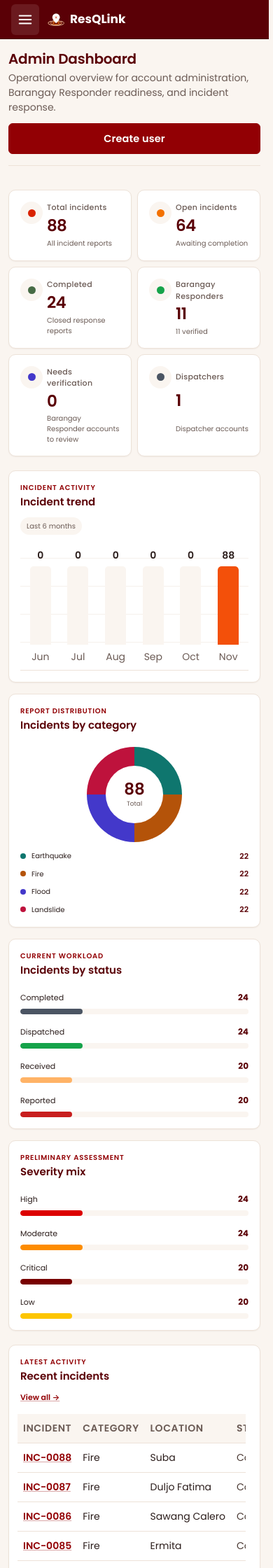
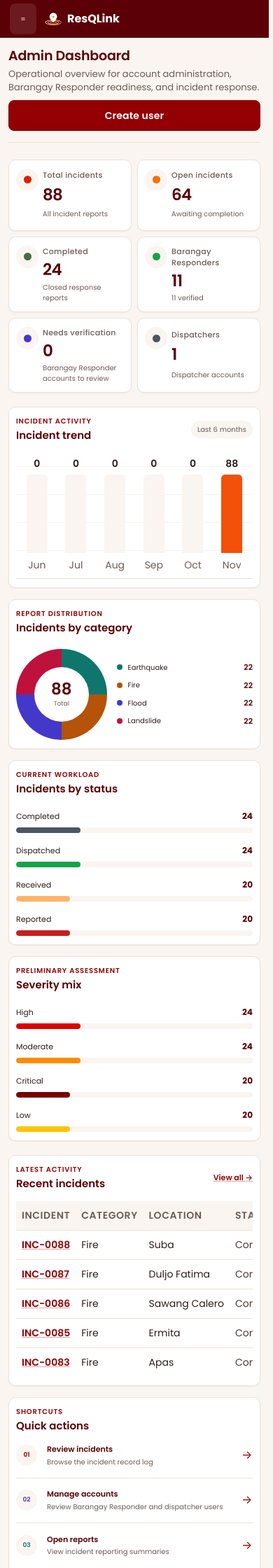
Before and after one commit to adrianemontano/ResQLink, a Laravel app: page /admin/dashboard in a window 390 px wide. Shown: the top 2240 px of the page at 70% size. Run offline with Laravel 12, Linux system fonts and the light colour scheme; a user stored in the database is signed in; data comes from the database, SQL or seed files in the repository.

Commit message:
refactor(ui): mobile-first responsive scaling, typography tuning, and zero overflow

```diff
--- a/backend/public/css/resqlink-responsive.css
+++ b/backend/public/css/resqlink-responsive.css
@@ -1,38 +1,91 @@
-/* Shared responsive refinements for 320px phones through small desktop screens. */
+/*
+ * ResQLink Responsive & Mobile-First Refinements
+ * Ensures zero horizontal overflow across 320px–480px viewports through desktop.
+ */
+
+/* 1. Global Viewport & Container Reset */
+html,
+body {
+    box-sizing: border-box;
+    margin: 0;
+    max-width: 100vw;
+    overflow-x: hidden;
+    position: relative;
+    width: 100%;
+}
+
+*,
+*::before,
+*::after {
+    box-sizing: inherit;
+}
+
+.dashboard-shell {
+    box-sizing: border-box;
+    max-width: 100vw;
+    min-width: 0;
+    overflow-x: hidden;
+    position: relative;
+    width: 100%;
+}
 
 .dashboard-main,
-.dashboard-shell,
 .card,
 .panel,
+.split,
+.grid,
+.header-row,
 .detail-grid,
 .detail-left,
 .detail-right,
-.header-row > div {
+.form-grid {
+    box-sizing: border-box;
+    max-width: 100%;
     min-width: 0;
 }
 
-.dashboard-main img,
-.card img,
-.panel img,
-.maplibregl-canvas {
+img,
+svg,
+video,
+canvas {
+    height: auto;
+    max-width: 100%;
+}
+
+/* Prevent long text strings/hashes/URLs from pushing container width */
+p, span, h1, h2, h3, h4, td, th, li, label, .metric, .badge, .report-stat-val {
+    overflow-wrap: break-word;
+    word-break: break-word;
+}
+
+/* Universal table wrapper & table containment */
+table {
+    box-sizing: border-box;
     max-width: 100%;
 }
 
 .table-scroll,
-.admin-table-wrap {
+.admin-table-wrap,
+.card > table,
+.panel > table,
+section > table {
+    -webkit-overflow-scrolling: touch;
+    box-sizing: border-box;
+    display: block;
     max-width: 100%;
     overflow-x: auto;
     overscroll-behavior-x: contain;
-    -webkit-overflow-scrolling: touch;
+    width: 100%;
 }
 .table-scroll > table,
-.admin-table-wrap > table { min-width: 760px; }
+.admin-table-wrap > table { min-width: 700px; }
 
 .notification-dropdown {
     max-height: min(460px, calc(100dvh - 100px));
     overflow-y: auto;
 }
 
+/* Tablet viewports (761px - 1180px) */
 @media (min-width: 761px) and (max-width: 1180px) {
     .dashboard-main { padding: var(--space-5); }
     .header-row { gap: var(--space-3); }
@@ -54,9 +107,9 @@
         color: #ffffff;
         display: flex;
         gap: 12px;
-        height: 56px;
+        height: 54px;
         justify-content: flex-start;
-        padding: 0 16px;
+        padding: 0 14px;
         position: sticky;
         top: 0;
         width: 100%;
@@ -70,46 +123,38 @@
         color: #ffffff;
         cursor: pointer;
         display: inline-flex;
-        height: 40px;
+        height: 38px;
         justify-content: center;
-        min-width: 40px;
+        min-width: 38px;
         padding: 0;
         transition: background .15s ease;
-        width: 40px;
+        width: 38px;
     }
     .mobile-menu-toggle:active { background: rgba(255, 255, 255, .25); }
-    .mobile-menu-toggle svg {
-        fill: none;
-        height: 22px;
-        stroke: currentColor;
-        stroke-linecap: round;
-        stroke-linejoin: round;
-        stroke-width: 2.2;
-        width: 22px;
-    }
+    .mobile-menu-toggle svg { fill: none; height: 20px; stroke: currentColor; stroke-width: 2.2; width: 20px; }
     .mobile-header-brand {
         align-items: center;
         color: #ffffff;
         display: inline-flex;
-        font-size: 17px;
+        font-size: 16px;
         font-weight: 700;
         gap: 8px;
         text-decoration: none;
     }
     .mobile-header-brand .sidebar-brand-mark { align-items: center; display: inline-flex; }
-    .mobile-header-brand .sidebar-mark-img { height: 24px; width: 24px; object-fit: contain; }
+    .mobile-header-brand .sidebar-mark-img { height: 22px; width: 22px; object-fit: contain; }
 
-    /* 2. Slide-out Left Sidebar Drawer */
+    /* Left Drawer Sidebar */
     .sidebar {
         background: var(--rosewood);
         bottom: 0;
-        box-shadow: 4px 0 28px rgba(0, 0, 0, .4);
+        box-shadow: 4px 0 24px rgba(0, 0, 0, .4);
         display: flex;
         flex-direction: column;
         height: 100vh;
         height: 100dvh;
         left: 0;
-        max-width: 300px;
+        max-width: 290px;
         opacity: 0;
         overflow-x: hidden;
         overflow-y: auto;
@@ -243,7 +269,47 @@
     }
     .dashboard-shell.sidebar-open .sidebar-overlay { opacity: 1; pointer-events: auto; }
 
-    /* 4. Enhanced Mobile Form Controls & Touch Targets */
+    /* 3. Scaled Typography (Reduced oversized font sizes) */
+    h1, .header-row h1, .volunteer-topbar h1 {
+        font-size: 19px !important;
+        letter-spacing: -.01em;
+        line-height: 1.25;
+    }
+    h2, .card > h2, .header-row h2 {
+        font-size: 15px !important;
+        line-height: 1.35;
+    }
+    h3 { font-size: 14px !important; }
+    p, .header-row > div > p, .volunteer-topbar p {
+        font-size: 13px !important;
+        line-height: 1.5;
+    }
+    .metric, .report-stat-val {
+        font-size: 21px !important;
+        line-height: 1.2;
+    }
+
+    /* 4. Balanced Padding & Margins */
+    .dashboard-main {
+        margin: 0 !important;
+        max-width: 100vw !important;
+        min-width: 0 !important;
+        overflow-x: hidden;
+        padding: 14px 12px 24px !important;
+        width: 100% !important;
+    }
+    .card, .panel, .admin-analytics-card, .chart-card {
+        border-radius: 10px !important;
+        padding: 12px 10px !important;
+    }
+    .dashboard-main > * + * { margin-top: 12px !important; }
+    .dashboard-main > .header-row + * { margin-top: 12px !important; }
+    .header-row { align-items: flex-start; flex-wrap: wrap; gap: 8px; margin-bottom: 12px; }
+    .header-row > .button, .header-row > a.button { width: 100%; }
+    .header-row .actions { width: 100%; }
+    .header-row .actions > a { flex: 1 1 120px; }
+
+    /* 5. Mobile Form Controls & Textboxes */
     input[type="text"],
     input[type="email"],
     input[type="password"],
@@ -252,214 +318,87 @@
     input[type="tel"],
     select,
     textarea {
-        box-sizing: border-box;
-        font-size: 16px !important;
-        min-height: 44px;
-        padding: 10px 14px;
-        border-radius: var(--radius-sm, 8px);
-        width: 100%;
+        border-radius: 8px !important;
+        box-sizing: border-box !important;
+        font-size: 16px !important; /* Prevents auto-zoom in iOS Safari */
+        max-width: 100% !important;
+        min-height: 44px !important;
+        padding: 8px 12px !important;
+        width: 100% !important;
     }
-    textarea { min-height: 100px; line-height: 1.5; }
-    label { display: block; font-size: 13.5px; font-weight: 600; margin-bottom: 6px; }
+    textarea { min-height: 90px !important; line-height: 1.5; }
+    label { display: block; font-size: 13px; font-weight: 600; margin-bottom: 5px; }
 
     button,
     .button,
     input[type="submit"],
     a.button {
-        border-radius: var(--radius-sm, 8px);
-        font-size: 14.5px;
-        font-weight: 600;
-        min-height: 44px;
-        padding: 10px 18px;
+        border-radius: 8px !important;
+        box-sizing: border-box !important;
+        font-size: 14px !important;
+        font-weight: 600 !important;
+        min-height: 44px !important;
+        padding: 8px 16px !important;
     }
 
-    .form-grid { gap: 16px; grid-template-columns: 1fr; }
-    .form-actions { flex-direction: column; gap: 10px; }
+    .form-grid { gap: 12px !important; grid-template-columns: 1fr !important; }
+    .form-actions { flex-direction: column; gap: 8px; }
     .form-actions > * { width: 100%; }
 
-    .dashboard-main { min-width: 0; padding: 18px 14px 28px; width: 100%; }
-    .dashboard-main > .header-row + * { margin-top: 18px; }
+    /* Grids & Cards scaling */
+    .grid, .admin-metrics { gap: 8px !important; grid-template-columns: repeat(2, minmax(0, 1fr)) !important; }
+    .report-stat-grid { gap: 8px !important; grid-template-columns: repeat(2, minmax(0, 1fr)) !important; }
+    .split, .detail-grid, .admin-bottom-grid { grid-template-columns: minmax(0, 1fr); }
+    .detail-list { gap: 6px; grid-template-columns: minmax(80px, .7fr) minmax(0, 1.3fr); }
+    .detail-list dt { font-size: 11.5px; }
+    .detail-list dd { font-size: 13.5px; }
 
+    /* Filters & chips */
+    .status-filter-chips { gap: 6px !important; margin-bottom: 10px !important; }
+    .status-filter-chip { font-size: 12px !important; min-height: 34px !important; padding: 0 10px !important; }
+    .record-scope-nav { gap: 4px; overflow-x: auto; flex-wrap: nowrap; }
+    .record-scope-item { flex: 0 0 auto; font-size: 12px; padding: 8px 10px; white-space: nowrap; }
+    .filter-row, .record-filter-row, .report-filter-row {
+        display: grid;
+        gap: 8px;
+        grid-template-columns: 1fr;
+    }
+    .filter-row label, .record-filter-row label, .report-filter-row label { width: 100%; }
+    .filter-row button, .record-filter-row button, .report-filter-row button,
+    .filter-row > a, .record-filter-row > a { width: 100% !important; }
+
+    /* Map container */
+    .map-controls { align-items: stretch; flex-direction: column; padding: 10px; }
+    .map-search-box { max-width: none; width: 100%; }
+    .map-status-legend { display: grid; gap: 6px; grid-template-columns: repeat(2, minmax(0, 1fr)); }
+    .map-status-legend button.map-status-pill { height: 40px; min-height: 40px; font-size: 11px; }
+    .resqlink-map { height: clamp(320px, calc(100dvh - 300px), 540px); min-height: 320px; }
+    #incident-mini-map.resqlink-map { height: 260px; min-height: 260px; }
+    .volunteer-map-wrap { height: 360px; min-height: 320px; }
+
+    /* Topbar dispatcher info */
     .dashboard-topbar {
         align-items: center;
         flex-wrap: wrap;
-        gap: 8px;
-        margin-bottom: 16px !important;
-        padding-bottom: 8px !important;
+        gap: 6px;
+        margin-bottom: 12px !important;
+        padding-bottom: 6px !important;
     }
-    .dashboard-topbar > div:first-child { flex: 1 1 100%; font-size: 12px !important; margin: 0 !important; }
+    .dashboard-topbar > div:first-child { flex: 1 1 100%; font-size: 11.5px !important; margin: 0 !important; }
     .notifications-widget { margin-left: auto; }
-
-    .header-row { align-items: flex-start; flex-wrap: wrap; gap: 12px; margin-bottom: 16px; }
-    .header-row h1,
-    .volunteer-topbar h1 { font-size: 21px; line-height: 1.25; }
-    .header-row > .button,
-    .header-row > a.button { width: 100%; }
-    .header-row .actions { width: 100%; }
-    .header-row .actions > a { flex: 1 1 140px; }
-
-    .grid,
-    .admin-metrics { grid-template-columns: repeat(2, minmax(0, 1fr)); }
-    .grid .card { padding: 14px; }
-    .metric,
-    .report-stat-val { overflow-wrap: anywhere; }
-    .report-stat-grid { grid-template-columns: repeat(2, minmax(0, 1fr)); }
-
-    .filter-row,
-    .record-filter-row,
-    .report-filter-row {
-        align-items: stretch;
-        display: grid;
-        gap: 12px;
-        grid-template-columns: minmax(0, 1fr);
-    }
-    .filter-row label,
-    .record-filter-row label,
-    .report-filter-row label { min-width: 0; width: 100%; }
-    .filter-row input,
-    .filter-row select,
-    .record-filter-row input,
-    .record-filter-row select,
-    .report-filter-row input,
-    .report-filter-row select,
-    .filter-row button,
-    .record-filter-row button,
-    .report-filter-row button,
-    .filter-row > a,
-    .record-filter-row > a { width: 100% !important; }
-    .report-filter-row p { grid-column: auto; grid-row: auto; }
-
-    .split,
-    .detail-grid,
-    .admin-bottom-grid { grid-template-columns: minmax(0, 1fr); }
-    .detail-list { grid-template-columns: minmax(92px, .75fr) minmax(0, 1.25fr); }
-
-    .admin-analytics-grid { grid-template-columns: minmax(0, 1fr); }
-    .admin-trend-card,
-    .admin-category-card,
-    .admin-analytics-grid > .admin-analytics-card:nth-child(n + 3) { grid-column: 1 / -1; }
-    .admin-category-layout { grid-template-columns: minmax(88px, .8fr) minmax(0, 1.2fr); gap: 12px; }
-    .admin-category-donut { max-width: 128px; }
-
-    .record-scope-nav { gap: 2px; overflow-x: auto; flex-wrap: nowrap; }
-    .record-scope-item { flex: 0 0 auto; padding: 10px 9px; white-space: nowrap; }
-    .record-scope-count { margin-left: 4px; }
-
-    .card,
-    .panel,
-    .admin-analytics-card,
-    .chart-card { padding: 16px; }
-    .card.volunteer-map-card { padding: 0; }
-    .card > table { min-width: 0; }
-
-    .map-controls { align-items: stretch; flex-direction: column; padding: 12px; }
-    .map-search-box { max-width: none; width: 100%; }
-    .map-status-legend { display: grid; gap: 8px; grid-template-columns: repeat(2, minmax(0, 1fr)); }
-    .map-status-legend button.map-status-pill { height: 44px; justify-content: flex-start; min-height: 44px; }
-    .resqlink-map { height: clamp(360px, calc(100dvh - 300px), 620px); min-height: 360px; }
-    #incident-mini-map.resqlink-map { height: clamp(260px, 48dvh, 420px); min-height: 260px; }
-    .maplibregl-ctrl-group button { height: 44px; width: 44px; }
-    .maplibregl-popup { max-width: calc(100vw - 32px) !important; }
-    .maplibregl-popup-content { max-width: calc(100vw - 48px); }
-
-    .volunteer-report-grid { grid-template-columns: minmax(0, 1fr); }
-    .volunteer-form-card { padding: 16px; }
-    .volunteer-field-row { grid-template-columns: minmax(0, 1fr); gap: 0; }
-    .volunteer-field-row .volunteer-field { margin-bottom: 16px; }
-    .volunteer-map-card { height: auto; max-height: none; position: static; }
-    .volunteer-map-wrap { height: clamp(360px, 56dvh, 560px); min-height: 360px; }
-    .volunteer-map { min-height: 360px; }
-    .volunteer-section-head span { float: none; display: block; margin-top: 4px; }
-    .volunteer-form-footer .button { width: 100%; }
-
-    .auth-main { min-height: calc(100dvh - 60px); padding: 16px; }
-    .auth-main .panel { padding: 22px 18px; width: 100%; }
-    .brand-header { height: 56px; padding: 0 16px; }
-
-    .notification-dropdown { right: 0 !important; width: min(340px, calc(100vw - 24px)) !important; }
-    .notification-toast-container { left: 12px !important; right: 12px !important; top: 12px !important; width: auto !important; }
-    .notification-read-button { min-height: 36px; }
-
-    .table-scroll,
-    .admin-table-wrap { margin-inline: -4px; width: calc(100% + 8px); }
-    .table-scroll > table,
-    .admin-table-wrap > table { min-width: 740px; }
-
-    .dashboard-main > form.card[style*="display:flex"] {
-        align-items: stretch !important;
-        flex-direction: column;
-    }
-    .dashboard-main > form.card[style*="display:flex"] select,
-    .dashboard-main > form.card[style*="display:flex"] button,
-    .dashboard-main > form.card[style*="display:flex"] a {
-        margin-left: 0 !important;
-        width: 100% !important;
-    }
-
-    #photo-modal > div {
-        max-height: calc(100dvh - 32px) !important;
-        max-width: calc(100vw - 32px) !important;
-        overflow: auto;
-    }
 }
 
-@media (max-width: 480px) {
-    .dashboard-main { padding: 16px 12px 24px; }
-    .grid,
-    .admin-metrics { gap: 8px; }
-    .grid .card { padding: 12px; }
-    .grid .card > h2 { font-size: 11px; }
-    .metric { font-size: 23px; }
-    .report-stat-grid { gap: 8px; grid-template-columns: repeat(2, minmax(0, 1fr)); }
-    .report-stat { min-width: 0; padding: 12px; }
-    .report-stat-val { font-size: 21px; }
-    .report-stat-label { font-size: 11px; }
-
-    .header-row h1,
-    .volunteer-topbar h1 { font-size: 20px; }
-    .header-row > div > p,
-    .volunteer-topbar p { font-size: 13px; }
-    .detail-list { gap: 8px; grid-template-columns: minmax(82px, .7fr) minmax(0, 1.3fr); }
-    .detail-list dt { font-size: 11px; }
-    .detail-list dd { font-size: 14px; }
-
-    .map-status-legend { grid-template-columns: repeat(2, minmax(0, 1fr)); }
-    .map-status-legend button.map-status-pill { font-size: 11px; padding-inline: 8px; }
-    .map-search-box { padding-inline: 10px; }
-    .map-search-box input { font-size: 16px; }
-    .resqlink-map { height: clamp(340px, calc(100dvh - 310px), 520px); min-height: 340px; }
-
-    .admin-category-layout { grid-template-columns: 1fr; }
-    .admin-category-donut { max-width: 136px; }
-    .admin-card-heading { align-items: flex-start; flex-direction: column; }
-    .record-scope-item { font-size: 12px; }
-
-    .maplibregl-popup-content { font-size: 14px; }
-    .maplibregl-popup-content a { min-height: 40px; display: inline-flex; align-items: center; }
+/* 6. Very Narrow Screens (<= 360px) */
+@media (max-width: 360px) {
+    .grid, .admin-metrics, .report-stat-grid { grid-template-columns: minmax(0, 1fr) !important; }
+    .dashboard-main { padding: 10px 8px 20px !important; }
+    h1, .header-row h1, .volunteer-topbar h1 { font-size: 18px !important; }
+    .detail-list { grid-template-columns: 1fr; }
+    .map-status-legend { grid-template-columns: 1fr; }
+    .map-status-legend button.map-status-pill { width: 100%; }
 }
 
-@media (max-width: 360px) {
-    .grid,
-    .admin-metrics,
-    .report-stat-grid { grid-template-columns: minmax(0, 1fr); }
-    .map-status-legend { grid-template-columns: minmax(0, 1fr); }
-    .map-status-legend button.map-status-pill { width: 100%; }
-    .detail-list { grid-template-columns: minmax(72px, .65fr) minmax(0, 1.35fr); }
-    .volunteer-map-wrap { height: 380px; }
-    .dashboard-main { padding-inline: 10px; }
-    .header-row .actions > a { flex-basis: 100%; }
-    .notifications-widget { gap: 4px; }
-    .maplibregl-ctrl-group button { height: 44px; width: 44px; }
-}
-
-@media (max-height: 520px) and (orientation: landscape) and (max-width: 900px) {
-    .sidebar { position: fixed; }
-    .resqlink-map { height: 68vh; min-height: 280px; }
-    #incident-mini-map.resqlink-map { height: 320px; min-height: 260px; }
-    .volunteer-map-wrap { height: 72vh; min-height: 300px; }
-    .volunteer-map { min-height: 300px; }
-}
-
+/* 7. Reduced motion accessibility */
 @media (prefers-reduced-motion: reduce) {
     *, *::before, *::after {
         scroll-behavior: auto !important;
--- a/backend/resources/views/dispatcher/dashboard.blade.php
+++ b/backend/resources/views/dispatcher/dashboard.blade.php
@@ -36,6 +36,7 @@
                 </a>
             @endforeach
         </nav>
+        <div class="table-scroll">
             <table>
                 <thead>
                     <tr><th>Incident</th><th>Reported by</th><th>Reported at</th><th>Category</th><th>Persons</th><th>Barangay</th><th>Severity</th><th>Status</th><th></th></tr>
@@ -62,6 +63,7 @@
                     @endforelse
                 </tbody>
             </table>
+        </div>
         <x-dispatcher-pagination :paginator="$incidents" :per-page="$perPage" />
     </section>
 @endsection
```
Also changed, not shown: other parts of backend/public/css/resqlink-responsive.css (+34 -53 lines). Lines whose indentation alone changed are shown as unchanged.
